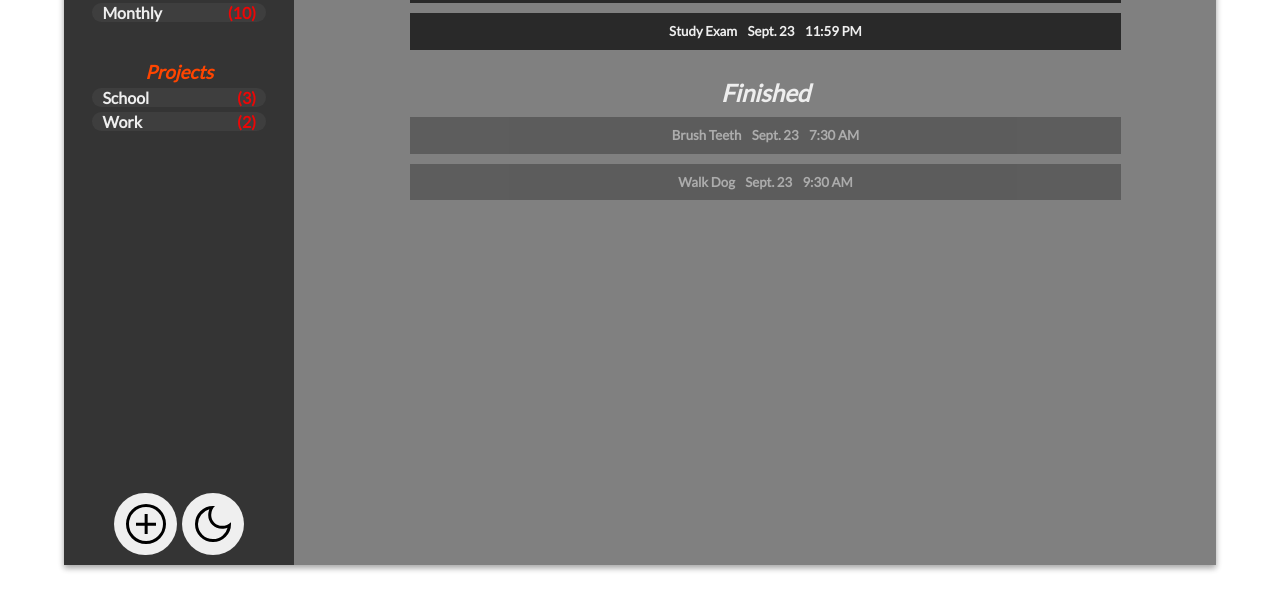
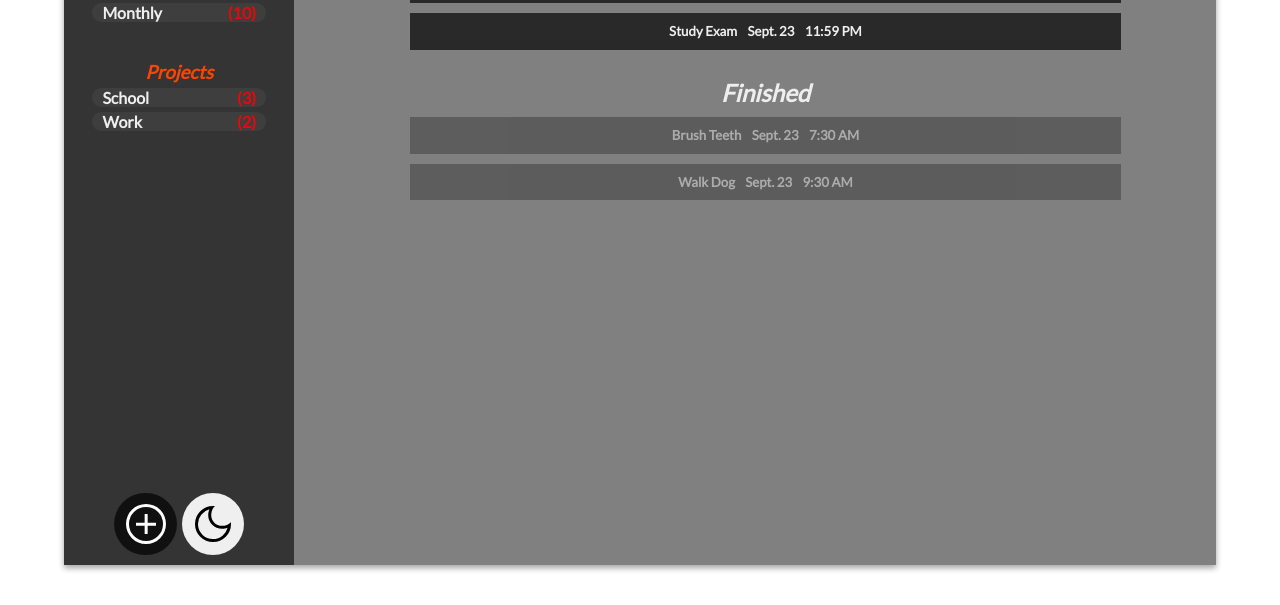
Before and after one commit to Jwade1781/Odin_Todo_List, a website built with webpack: page dist/index.html in a window 1280 px wide. Both pictures are taken after a click on the button 145 px from the left and 718 px from the top of the page. Shown: the part 195-800 px from the top of the page. Built offline with nearby package versions, Linux system fonts and the light colour scheme; files whose address does not match are found by name.

Commit message:
Created structure for startup event handlers

```diff
--- a/src/css/style.css
+++ b/src/css/style.css
@@ -186,14 +186,16 @@ button {
     justify-content: center;
 }
 
-button:hover {
+.buttonSwing {
     transition: 1s;
     animation-fill-mode: both;
     transform: rotate(360deg);
     filter: invert(1);
 }
-
-
+.invertColor {
+    filter: invert(1);
+    transition: 2s;
+}
 
 
 
--- /dev/null
+++ b/src/eventHandlers.js
@@ -0,0 +1,41 @@
+function createEventHandlers() {
+    function createHandler(item) {
+        document.querySelector("#" + item["id"]).addEventListener(item["trigger"], item["callback"])
+    }
+
+    const toggleClass = (elementID, className) => {
+        const element = document.querySelector(`#${elementID}`);
+        !(element.classList.contains(className)) ? element.classList.add(className) : element.classList.remove(className);
+    }
+
+    const items = [
+        {
+            "id": "darkmodeBtn",
+            "callback": () => toggleClass("content", "invertColor"),
+            "trigger": "click"
+        },
+
+        {
+            "id": "darkmodeBtn",
+            "callback": () => toggleClass("darkmodeBtn", "buttonSwing"),
+            "trigger": "click"
+        },
+
+        {
+            "id": "addProjectBtn",
+            "callback": () => console.log("Add Project Pressed"),
+            "trigger": "click"
+        },
+
+        {
+            "id": "addProjectBtn",
+            "callback": () => toggleClass("addProjectBtn", "buttonSwing"),
+            "trigger": "click"
+        }
+    ]
+
+    for (let i = 0; i < items.length; i++)
+        createHandler(items[i])
+};
+
+export default createEventHandlers;
--- /dev/null
+++ b/src/eventsController.js
@@ -0,0 +1,8 @@
+import createEventHandlers from './eventHandlers.js'
+
+function eventsController() {
+    const createHandlers = () => { return createEventHandlers(); }
+    return { createHandlers }
+};
+
+export default eventsController;
--- a/src/index.js
+++ b/src/index.js
@@ -1,8 +1,8 @@
 import './css/style.css';
+import eventsController from './eventsController.js';
 
 function main(){
-    console.log("Main Start");
-    //domController().start();
+    eventsController().createHandlers();
 }
 
 window.addEventListener("load", () => main());
```
Also changed, not shown: dist/index.html, dist/main.js, src/domController.js (added).
